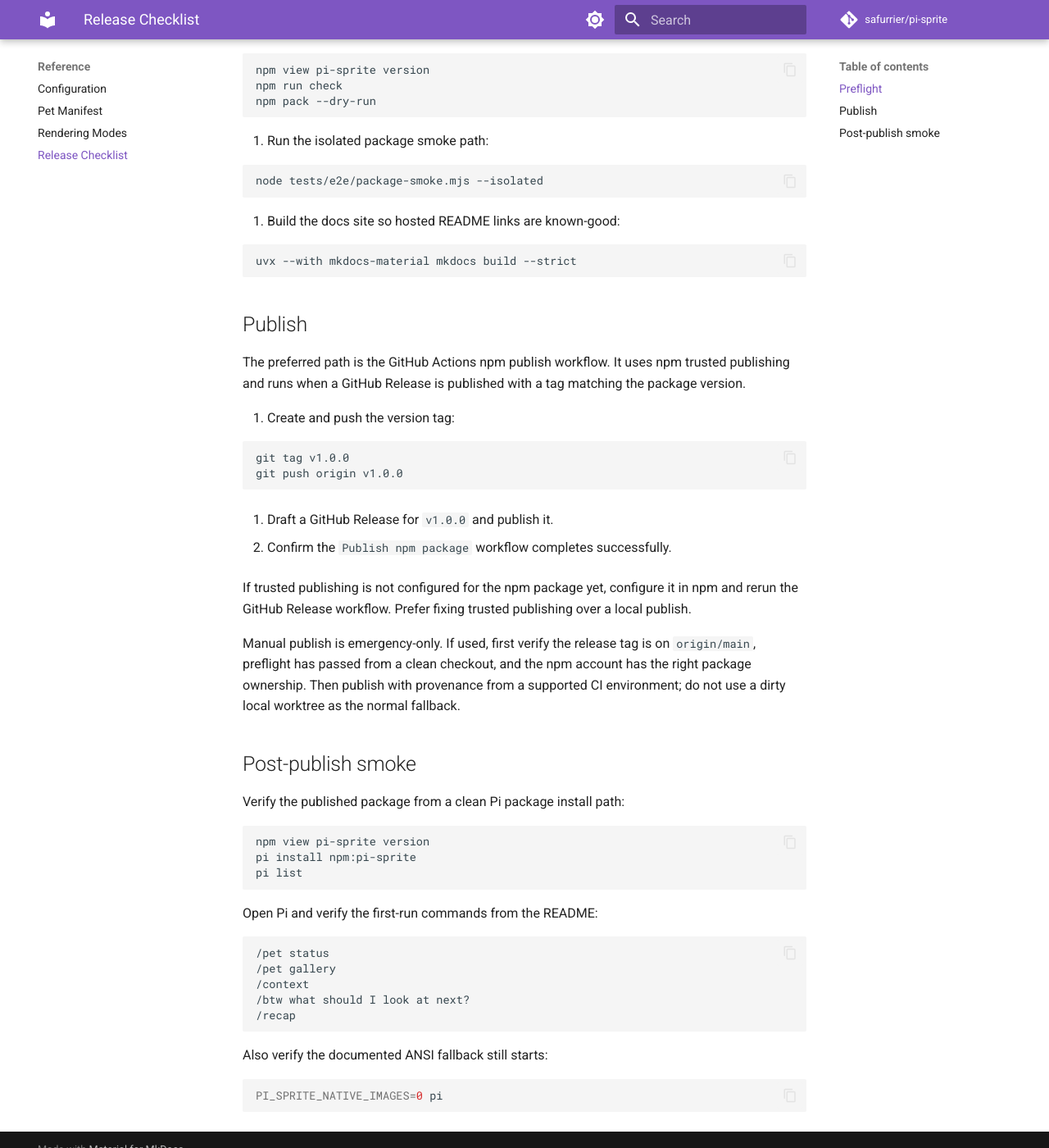
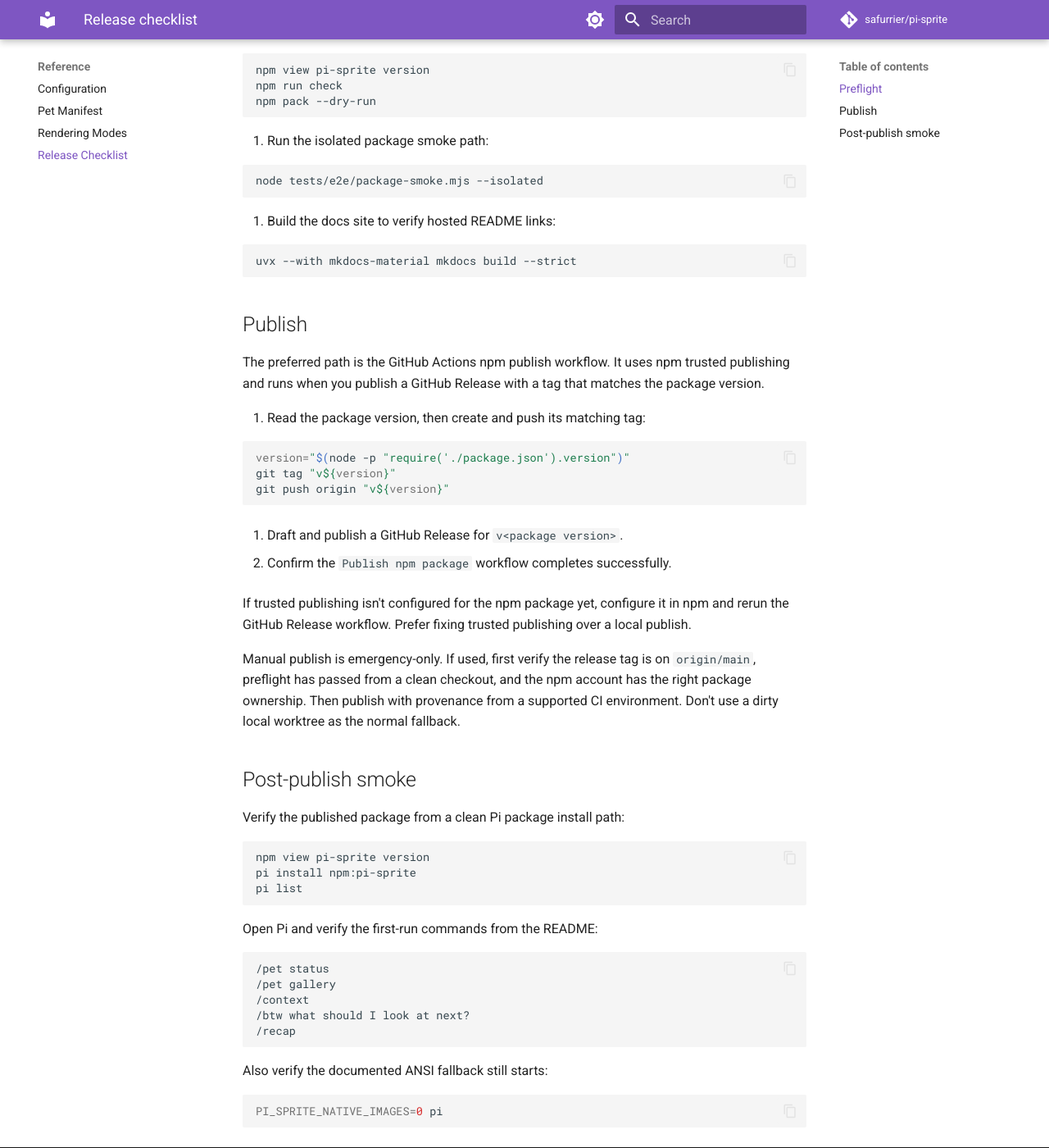
Before and after one commit to safurrier/pi-sprite, an MkDocs documentation site: the page built from docs/reference/release.md, in a window 1280 px wide and 1400 px high, scrolled down 482 px. Shown: the whole window at 82% size. Built offline with MkDocs 1.6.1 and Material for MkDocs 9.7.7, drawn with Linux system fonts in a browser that asks for light colours; comment, search, counter and statistics services are not loaded; some of the changed text lies outside the part shown.

Commit message:
docs: refresh release and HK context

````diff
--- a/docs/reference/release.md
+++ b/docs/reference/release.md
@@ -1,6 +1,6 @@
 ---
 id: release-checklist
-title: Release Checklist
+title: Release checklist
 description: >
   Checklist for publishing pi-sprite to npm and verifying Pi package installation.
 index:
@@ -9,9 +9,9 @@
   - id: post-publish-smoke
 ---
 
-# Release Checklist
+# Release checklist
 
-Use this checklist after the release-prep PR has merged to `main`. The release step publishes the npm package; do not publish from a feature branch.
+Use this checklist after the release-prep PR has merged to `main`. The release step publishes the npm package. Don't publish from a feature branch.
 
 ## Preflight
 
@@ -37,7 +37,7 @@
    node tests/e2e/package-smoke.mjs --isolated
    ```
 
-4. Build the docs site so hosted README links are known-good:
+4. Build the docs site to verify hosted README links:
 
    ```bash
    uvx --with mkdocs-material mkdocs build --strict
@@ -45,22 +45,23 @@
 
 ## Publish
 
-The preferred path is the GitHub Actions npm publish workflow. It uses npm trusted publishing and runs when a GitHub Release is published with a tag matching the package version.
+The preferred path is the GitHub Actions npm publish workflow. It uses npm trusted publishing and runs when you publish a GitHub Release with a tag that matches the package version.
 
-1. Create and push the version tag:
+1. Read the package version, then create and push its matching tag:
 
    ```bash
-   git tag v1.0.0
-   git push origin v1.0.0
+   version="$(node -p "require('./package.json').version")"
+   git tag "v${version}"
+   git push origin "v${version}"
    ```
 
-2. Draft a GitHub Release for `v1.0.0` and publish it.
+2. Draft and publish a GitHub Release for `v<package version>`.
 
 3. Confirm the `Publish npm package` workflow completes successfully.
 
-If trusted publishing is not configured for the npm package yet, configure it in npm and rerun the GitHub Release workflow. Prefer fixing trusted publishing over a local publish.
+If trusted publishing isn't configured for the npm package yet, configure it in npm and rerun the GitHub Release workflow. Prefer fixing trusted publishing over a local publish.
 
-Manual publish is emergency-only. If used, first verify the release tag is on `origin/main`, preflight has passed from a clean checkout, and the npm account has the right package ownership. Then publish with provenance from a supported CI environment; do not use a dirty local worktree as the normal fallback.
+Manual publish is emergency-only. If used, first verify the release tag is on `origin/main`, preflight has passed from a clean checkout, and the npm account has the right package ownership. Then publish with provenance from a supported CI environment. Don't use a dirty local worktree as the normal fallback.
 
 ## Post-publish smoke
 
````
Also changed, not shown: 1 other file.
